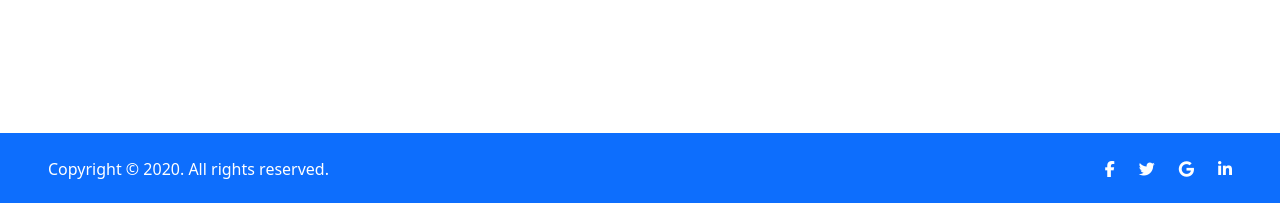
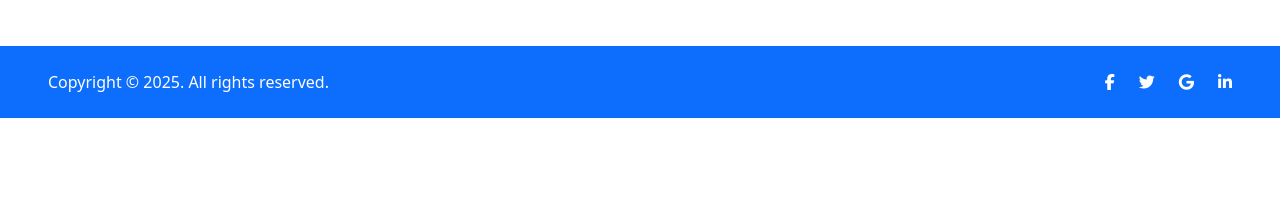
Before and after one commit to vaishnavi0201/capstone, an Angular app in the folder client/: page /login in a window 1280 px wide. Shown: the part 650-853 px from the top of the page. After the commit the page ends 800 px from the top, so only its background shows below. Built offline with nearby package versions, Linux system fonts and the light colour scheme.

Commit message:
Login Page: Minor Change

```diff
--- a/client/src/app/login/login.component.html
+++ b/client/src/app/login/login.component.html
@@ -1,4 +1,4 @@
-<section class="vh-100">
+<section class=" h-custom">
   <div class="container-fluid h-custom">
     <div class="row d-flex justify-content-center align-items-center h-100">
       <div class="col-md-9 col-lg-6 col-xl-5">
@@ -73,7 +73,7 @@
   </div>
   <div class="d-flex flex-column flex-md-row text-center text-md-start justify-content-between py-4 px-4 px-xl-5 bg-primary">
     <div class="text-white mb-3 mb-md-0">
-      Copyright © 2020. All rights reserved.
+      Copyright © 2025. All rights reserved.
     </div>
     <div>
       <a href="#!" class="text-white me-4">
--- a/client/src/app/login/login.component.scss
+++ b/client/src/app/login/login.component.scss
@@ -10,7 +10,7 @@ height: 1px;
 background: #eee;
 }
 .h-custom {
-height: calc(100% - 73px);
+height: calc(100vh - 10rem);
 }
 @media (max-width: 450px) {
 .h-custom {
```
